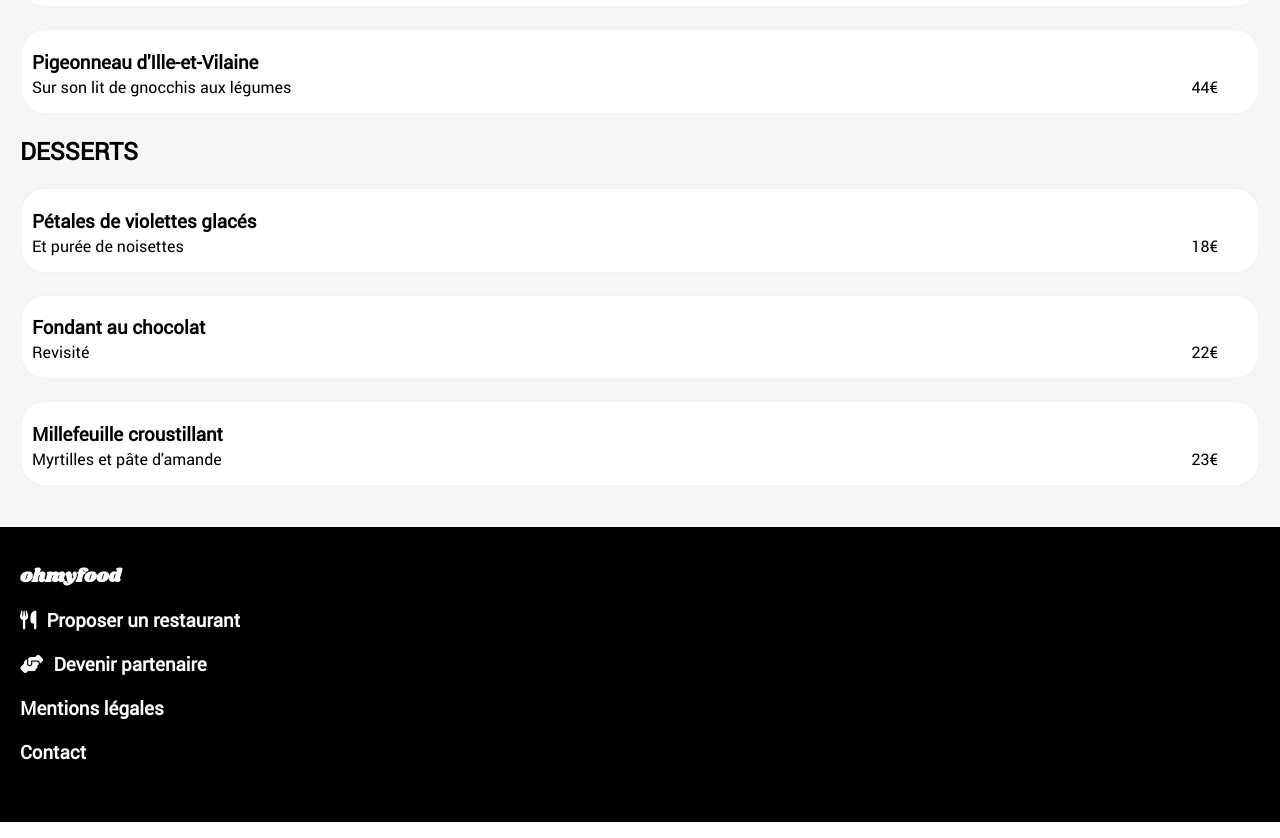
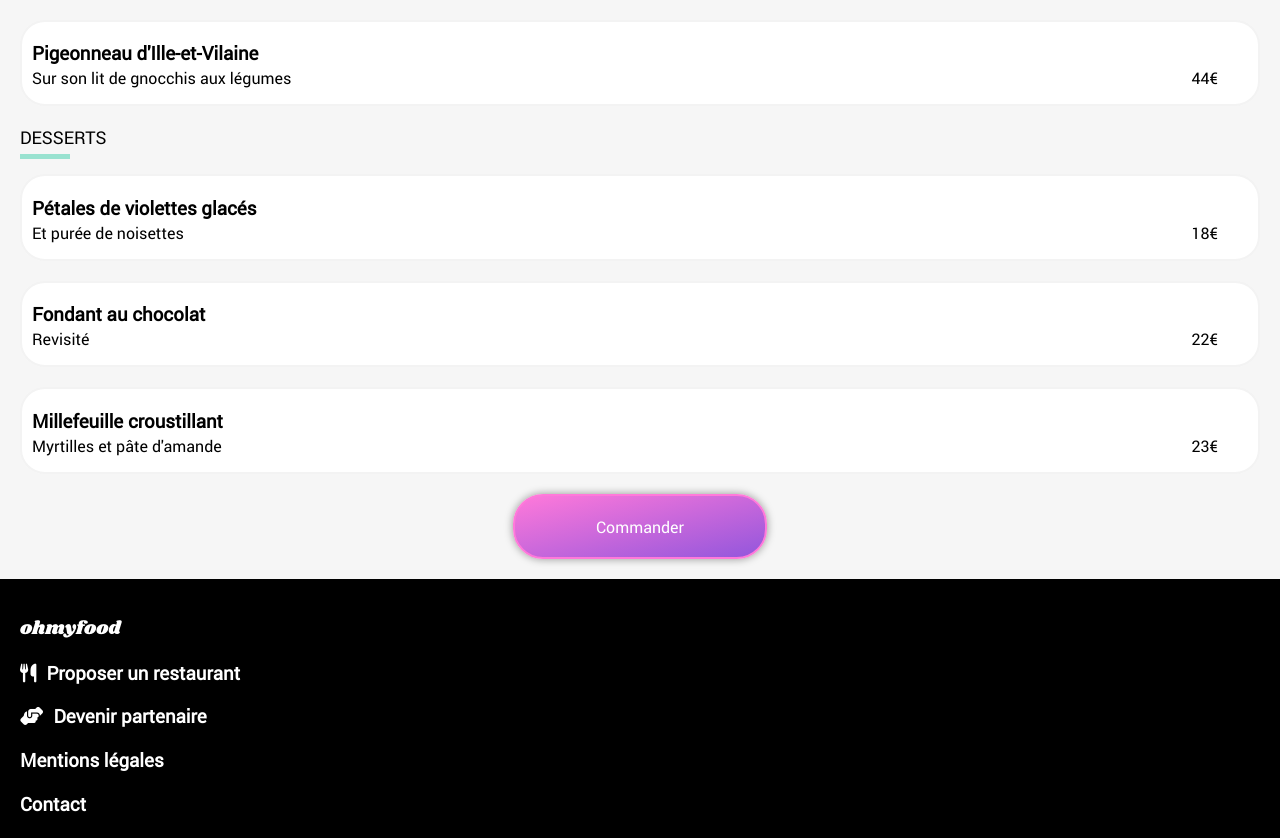
Before and after one commit to Gini2a/MarcelinHerry_3_26072021, a plain HTML site: page pages/francaise.html in a window 1280 px wide. Shown: the part 1000-1838 px from the top of the page. Drawn offline with Linux system fonts and the light colour scheme.

Commit message:
correctif dégradé de couleur et ombrage des boutons, ajout du Hover et du shadow sur ces mêmes boutons

```diff
--- a/css/styles.css
+++ b/css/styles.css
@@ -19,6 +19,9 @@ a{
     cursor: pointer;
 }
 
+h3{
+    font-weight: lighter;
+}
 .header{
     margin-top: 20px;
     text-align: center;
@@ -64,11 +67,25 @@ a{
     display: flex;
     justify-content: center;
     border: 2px solid #FF79DA;
-    background-color: #FF79DA;
+    background:linear-gradient(to bottom right,#FF79DA,#9356DC);
+    color: white;
     border-radius: 30px;
-    width: 70%;
+    width:250px;
+    cursor: pointer;
+    box-shadow :  0px  0px  8px  0px  rgba(0, 0, 0, 0.4);
 
 }
+
+.presentation__button:hover{
+
+    opacity:0.7 ;
+    box-shadow :  0px  0px  8px  0px  rgba(0, 0, 0, 0.8);
+    cursor: pointer;
+
+
+}
+
+
 
 .method{
     display: flex;
@@ -94,7 +111,7 @@ a{
     background-color: #9356DC;
     border-radius: 15px;
     color: white;
-    padding: 5px 9px 5px 9px;
+    padding: 3px 9px 5px 9px;
     position: relative;
     top: 34px;
     height: 18px;
@@ -128,7 +145,7 @@ a{
     margin-bottom: 20px;
     background-color: white;
     border-radius:20px;
-    box-shadow: 0 0 10px 0;
+    box-shadow :  0px  0px  8px  0px  rgba(0, 0, 0, 0.4);
 }
 
 .restaurant__card :hover{
@@ -190,11 +207,11 @@ a{
 }
 
 .love3{
-    top : 1675px
+    top :1675px;
 }
 
 .love4{
-    top : 1960px
+    top:1960px;
 }
 
 .footer{
--- a/css/styles_menus.css
+++ b/css/styles_menus.css
@@ -51,9 +51,14 @@ a{
 
 .menu__header__title{
     font-family: 'shrikhand';
+    font-weight: normal;
     display: flex;
     flex-direction: row-reverse;
     justify-content: space-between;
+}
+
+.fa-heart{
+    font-family: 'FontAwesome';
 }
 
 .menu__card__description{
@@ -63,6 +68,15 @@ a{
     padding-left: 10px;
     margin-bottom: 20px;
 }
+
+.menu__card__title{
+    font-weight: normal;
+    font-size: 1.1em;
+    border-bottom: 5px solid #99E2D0;
+    width: 50px;
+    padding-bottom: 5px;
+}
+
 .menu__card__dish{
     margin-bottom: 0;
 }
@@ -84,12 +98,40 @@ a{
     margin-right: 40px;
 }
 
+.menu-order{
+    display: flex;
+    justify-content: center;
+}
+
+.btn{
+    display: flex;
+    justify-content: center;
+    border: 2px solid #FF79DA;
+    background: linear-gradient(to bottom right,#FF79DA,#9356DC);
+    color: white;
+    border-radius: 30px;
+    width: 210px;
+    padding: 20px;
+    cursor: pointer;
+    box-shadow :  0px  0px  8px  0px  rgba(0, 0, 0, 0.4);
+}
+
+.btn:hover{
+    opacity:0.7 ;
+    box-shadow :  0px  0px  8px  0px  rgba(0, 0, 0, 0.8);
+    cursor: pointer;
+}
+
 .footer{
     padding-bottom: 40px;
     padding-left: 20px;
     padding-top: 20px;
     color: white;
     background-color: black;
+}
+
+.footer__logo h3{
+    font-weight: lighter;
 }
 
 .footer__logo{
--- a/pages/francaise.html
+++ b/pages/francaise.html
@@ -29,7 +29,7 @@
             </div>
             <div class="menu__card"></div>
                 <div class="menu__card__dishes">
-                    <h2 class="menu__card__title">ENTRÉE</h2>
+                    <h2 class="menu__card__title">ENTRÉES</h2>
                     <div class="menu__card__description">
                         <h3 class="menu__card__dish">Tartare de poulpe acidulé</h3>
                         <div class="menu__card__ingredients menu__card__prices">
@@ -100,6 +100,9 @@
                     </div>
                 </div>
             </div>
+            <div class="menu-order">
+                <div class="btn menu-order__button">Commander</div>
+            </div>
         </div>
     </section>
 
```
Also changed, not shown: pages/delice-des-sens.html (+3 -1 lines), pages/note-enchantee.html (+5 -2 lines), pages/palette-du-gout.html (+6 -3 lines).
